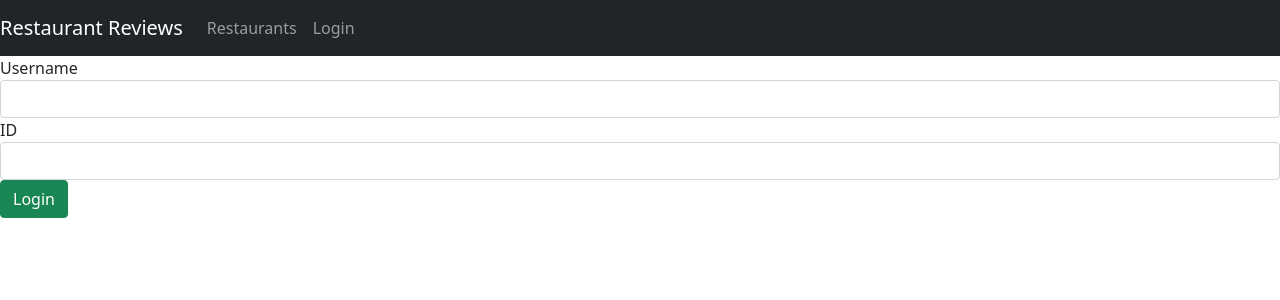
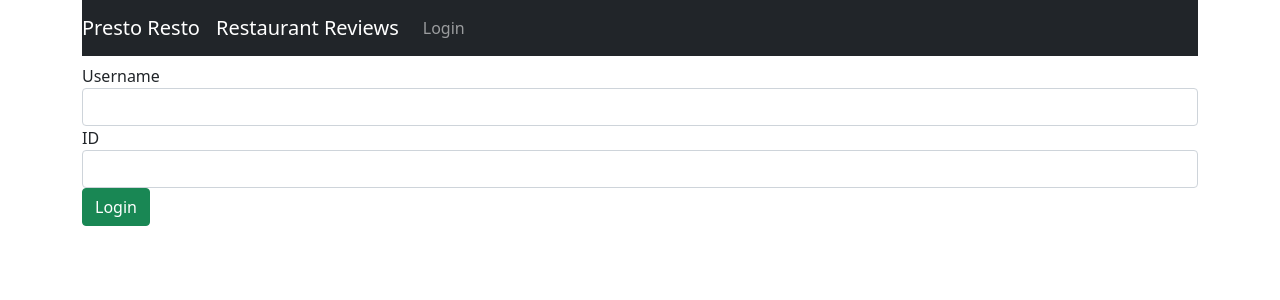
Before and after one commit to g-alcorn/reviewSite, a React (Create React App) app in the folder frontend/: page /login in a window 1280 px wide. Shown: the top 300 px of the page. Built offline with nearby package versions, Linux system fonts and the light colour scheme.

Commit message:
css update

```diff
--- a/frontend/public/index.html
+++ b/frontend/public/index.html
@@ -24,7 +24,7 @@
       work correctly both with client-side routing and a non-root public URL.
       Learn how to configure a non-root public URL by running `npm run build`.
     -->
-    <title>React App</title>
+    <title>Presto Resto</title>
   </head>
   <body>
     <noscript>You need to enable JavaScript to run this app.</noscript>
--- a/frontend/src/App.css
+++ b/frontend/src/App.css
@@ -1,16 +1,14 @@
 .App {
+  width: 90%;
+  height: 100%;
   text-align: center;
+  margin: 5%;
 }
 
-.App-logo {
-  height: 40vmin;
-  pointer-events: none;
-}
-
-@media (prefers-reduced-motion: no-preference) {
-  .App-logo {
-    animation: App-logo-spin infinite 20s linear;
-  }
+.container {
+  width: 90%;
+  height: 90%;
+  margin:10%;
 }
 
 .App-header {
@@ -28,11 +26,7 @@
   color: #61dafb;
 }
 
-@keyframes App-logo-spin {
-  from {
-    transform: rotate(0deg);
-  }
-  to {
-    transform: rotate(360deg);
-  }
+input.form-control {
+  padding-top: 2px;
+  padding-bottom: 2px;
 }
--- a/frontend/src/App.js
+++ b/frontend/src/App.js
@@ -20,17 +20,16 @@ function App() {
   };
 
   return (
-    <div className="App">
+    <div className="App container">
       <header className="App-header">
       </header>
-
-      <nav className="navbar navbar-expand navbar-dark bg-dark">
-        <a href="/restaurants" className="navbar-brand">
-          Restaurant Reviews
-        </a>
+      <nav className="navbar navbar-expand navbar-dark bg-dark mb-2">
         <div className="navbar-nav mr-auto">
-          <li className="nav-item">
-            <Link to={"/restaurants"} className="nav-link">Restaurants</Link>
+          <a href="/restaurants" className="navbar-brand">
+            Presto Resto
+          </a>
+          <li className="nav-item navbar-brand">
+            Restaurant Reviews
           </li>
           <li className="nav-item" >
             { user ? (
```
